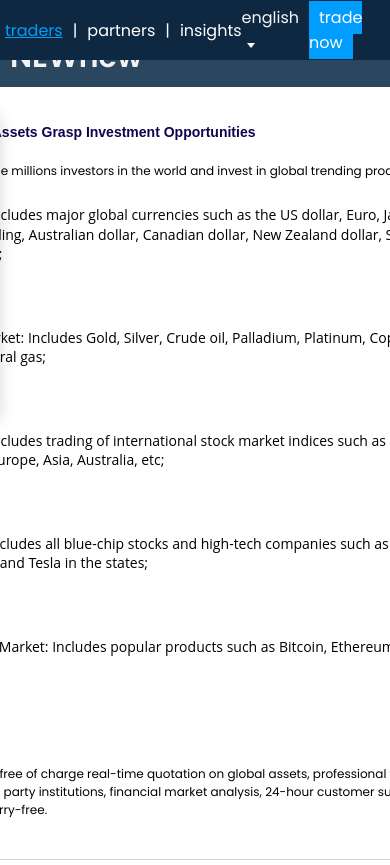
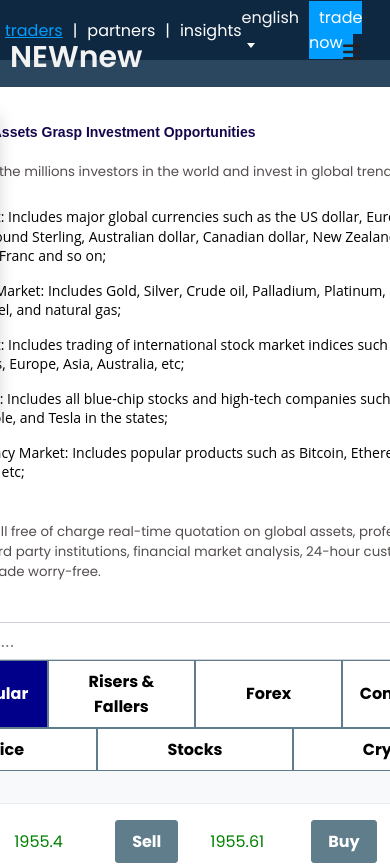
Before and after one commit to jassem-1/navbar, a React (Create React App) app: page / in a window 390 px wide. Shown: the top 865 px of the page. Built offline with nearby package versions, Linux system fonts and the light colour scheme.

Commit message:
saving-changes

```diff
--- a/src/components/assets/AssetsSection.css
+++ b/src/components/assets/AssetsSection.css
@@ -1,17 +1,24 @@
 .container {
+
     display: flex;
     justify-content: center;
     align-items: center;
+    z-index: 1;
   }
 
   .item1 {
+
     flex: 1;
     padding: 20px;
     text-align: start;
+    z-index: 1;
+
 
   }
   .item1 p {
     text-align: start;
+    font-size:smaller;
+    color: rgb(84, 78, 78);
   }
   .h3_tit {
       font-weight: 800;
@@ -19,18 +26,21 @@
       line-height: 50px;
       margin-bottom: 5px;
       font-family: 'Enriqueta', arial, serif;
-      color: #0d054d
+      color: #16054d
   }
   .span{
-      font-family: 'Open Sans', sans-serif; font-size: 20px;  margin: 0 0 16px;
-  }
+      font-family: 'Open Sans', sans-serif; font-size: 18px;  margin: 0 0 16px;
 
+    }
 
 
   .list {
 
       width: 600px;
       max-width: 90%;
+
+
+
 
   }
 
@@ -42,7 +52,33 @@
       font-size: 1.1rem;
       line-height: 1.375;
       position: relative;
+      margin-bottom: 0;
+
   }
+  li.item {
+    margin-bottom: 15px; /* Adjust the margin as per your preference */
+    padding-bottom: 5px; /* Adjust the padding as per your preference */
+    position: relative;
+    padding-left: 20px; /* Adjust the padding as per your preference */
+    margin-bottom: 10px;
+
+  }
+  ul.list {
+    list-style-type: none;
+    padding-left: 0;
+  }
+
+
+
+  li.item:before {
+    content: "➤"; /* You can change this to any arrow or symbol you prefer */
+    position: absolute;
+    left: 0;
+    top: 0;
+    color: rgb(92, 160, 224);
+    font-size: 14px;
+  }
+
 
 
 
@@ -91,6 +127,7 @@
         flex-direction: column; /* Set flex-direction to column */
         justify-content: center;
         align-items: center;
+        z-index: 1;
       }
       .h3_tit, .span {
         font-size: 14px;
--- a/src/components/assets/AssetsSection.js
+++ b/src/components/assets/AssetsSection.js
@@ -829,6 +829,7 @@
                   background:
                     selectedButton === "Stocks" ? "darkblue" : "transparent",
                   color: selectedButton === "Stocks" ? "white" : "black",
+
                 }}
               />
               <Button
--- a/src/components/navbar/navbar.css
+++ b/src/components/navbar/navbar.css
@@ -123,6 +123,7 @@
     width: 100%;
     margin-top:1.8%;
 
+
     background: #2b465f;
   }
   nav .wrapper{
@@ -136,7 +137,7 @@
     display: flex;
     align-items: center;
     justify-content: space-between;
-    z-index: auto;
+    z-index: 99;
   }
   .wrapper .logo a{
     color: #f2f2f2;
@@ -151,6 +152,7 @@
   .wrapper .nav-links{
     display: inline-flex;
     margin-right: 20%;
+    z-index: 99;
   }
   .nav-links li{
     list-style: none;
@@ -177,10 +179,11 @@
     left: 0;
     width: 100%;
     padding: 20px;
-    background-color: #fff;
+    background-color: #f3f3f3;
     display: none;
     z-index: 2;
     box-shadow: 0 2px 5px rgba(0, 0, 0, 0.2);
+    z-index: 99;
   }
 
 
@@ -189,6 +192,7 @@
   .mega-box .content {
     display: flex;
     justify-content: space-between;
+    z-index: 99;
 
 
   }
@@ -204,6 +208,7 @@
   .mega-box .row {
     flex-basis: 33%;
     padding: 10px;
+    z-index: 99;
   }
 
   .mega-box header {
@@ -251,7 +256,7 @@
         padding: 20px;
         background-color: #fff;
         display: none;
-        z-index: 2;
+        z-index: 99;
         box-shadow: 0 2px 5px rgba(0, 0, 0, 0.2);
         opacity: 0;
         visibility: hidden;
@@ -476,7 +481,7 @@
         flex: 1;
         width: 100%;
         max-width:100%;
-
+        z-index: 99;
         background-color: #ffffff;
         top:12%;
         left:-100%;
@@ -502,6 +507,7 @@
         display: flex; /* Add flexbox to the wrapper */
         align-items: center; /* Center align items vertically */
         position: relative;
+
 
       }
     .nav-links li a{
```
